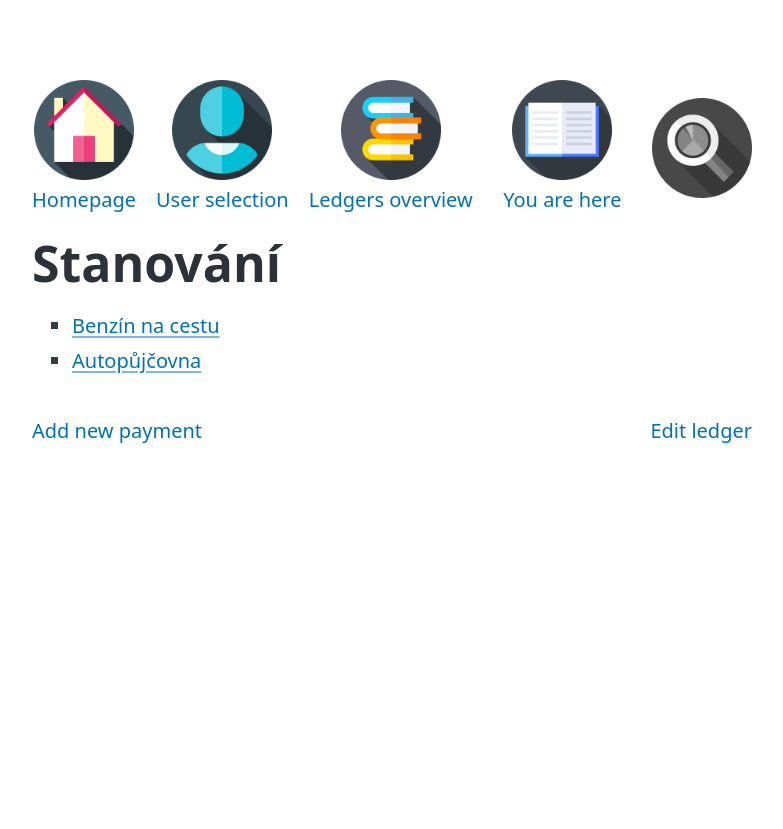
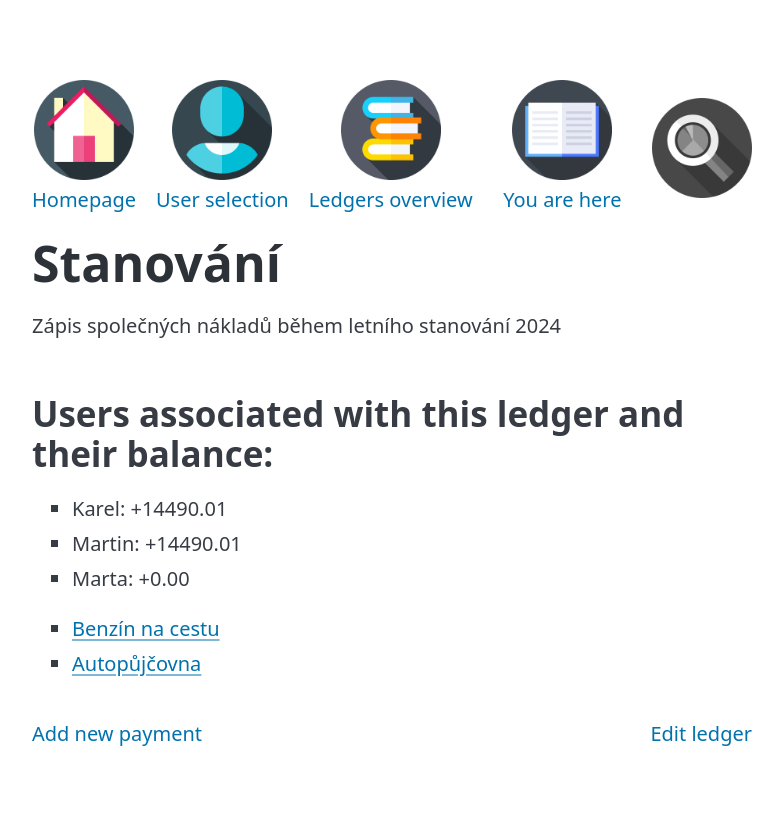
Before and after one commit to RadekSedlacek1/Step-IT-project, a Django app: page /ledger_detail/2/5/ in a window 1280 px wide. Shown: the whole page, without its empty margins (248-1031 px from the left). Before the commit the page ends 443 px from the top, so only its background shows below. Run offline with Django 5.2, Linux system fonts and the light colour scheme; data comes from the database, SQL or seed files in the repository; both versions use the stored data as it was after the commit.

```diff
--- a/Bill_2_split/Bill_2_split/forms.py
+++ b/Bill_2_split/Bill_2_split/forms.py
@@ -18,6 +18,7 @@ class RelationForm(forms.ModelForm):
             'relation': forms.NumberInput(attrs={'placeholder': 'Relation Value'}),
         }
 
+
 class LoginForm(AuthenticationForm):
     username = forms.CharField(
         label='Username',
--- a/Bill_2_split/Bill_2_split/templates/Bill_2_split/ledger_detail.html
+++ b/Bill_2_split/Bill_2_split/templates/Bill_2_split/ledger_detail.html
@@ -4,11 +4,12 @@
 {% load static %}
 
 <nav>
-    <ul><li><a href="{% url 'Bill_2_split:IndexView' %}">
+    <ul>
+        <li><a href="{% url 'Bill_2_split:IndexView' %}">
             <img src="{% static 'Bill_2_split/icons/home_page.png' %}"><span>Homepage</span></a></li>
-    <li><a href="{% url 'Bill_2_split:UserView' %}">
+        <li><a href="{% url 'Bill_2_split:UserView' %}">
             <img src="{% static 'Bill_2_split/icons/user.png' %}"><span>User selection</span></a></li>
-    <li><a href="{% url 'Bill_2_split:ListOfLedgersView' user.pk %}">
+        <li><a href="{% url 'Bill_2_split:ListOfLedgersView' user.pk %}">
             <img src="{% static 'Bill_2_split/icons/ledgers.png' %}"><span>Ledgers overview</span></a></li></ul>
 
     <ul>
@@ -25,17 +26,24 @@
     {{ ledger.name }}
 </h1>
 
-<p> {{ ledger.decs }}</p>
+<p> {{ ledger.desc }}</p>
 <p></p>
 <p></p>
 
+<h2>Users associated with this ledger and their balance:</h2>
+<ul>
+    {% for user_balance in user_balances %}
+    <li>{{ user_balance }}</li>
+    {% empty %}
+    <li>No users associated with this ledger.</li>
+    {% endfor %}
+</ul>
+
 <ul>
     {% for payment in payments %}
-
     <li>
         <a href="{% url 'Bill_2_split:PaymentDetailView' payment.pk ledger.pk user.pk %}"> {{ payment.name }} </a>
     </li>
-
     {% endfor %}
 </ul>
 
@@ -43,7 +51,6 @@
     <ul>
         <li>
             <a href="{% url 'Bill_2_split:PaymentAddView' ledger.pk user.pk %}">Add new payment</a>
-
         </li>
     </ul>
     <ul>
--- a/Bill_2_split/Bill_2_split/templates/Bill_2_split/payment_detail.html
+++ b/Bill_2_split/Bill_2_split/templates/Bill_2_split/payment_detail.html
@@ -69,7 +69,10 @@
     <ul></ul>
     <ul>
         <li>
-            <a href="#"> Delete payment</a>
+            <form method="post" action="{% url 'Bill_2_split:PaymentDeleteView' payment_pk=payment.pk ledger_pk=ledger.pk user_pk=user.pk %}">
+                {% csrf_token %}
+                <button type="submit">Delete payment</button>
+            </form>
         </li>
 
     </ul>
--- a/Bill_2_split/Bill_2_split/urls.py
+++ b/Bill_2_split/Bill_2_split/urls.py
@@ -43,6 +43,10 @@ urlpatterns = [
          views.PaymentEditView.as_view(),
          name='PaymentEditView'),
 
+    path('payment_detail/<int:payment_pk>/<int:ledger_pk>/<int:user_pk>/delete/',
+         views.PaymentDeleteView.as_view(),
+         name='PaymentDeleteView'),
+
     path('relation_detail/<int:payment_pk>/<int:ledger_pk>/<int:user_pk>/add/',
          views.RelationsAddView.as_view(),
          name='RelationsAddView'),
--- a/Bill_2_split/Bill_2_split/views.py
+++ b/Bill_2_split/Bill_2_split/views.py
@@ -1,13 +1,13 @@
 
-from django.views import generic
+from django.views import generic, View
 from Bill_2_split.models import User, Ledger, Payment, Relation
 from .functions import calculate_relation_costs
-from django.urls import reverse
+from django.urls import reverse, reverse_lazy
 from django.http import HttpResponseRedirect
 from datetime import datetime
 from .forms import RelationForm
 from django.shortcuts import redirect, get_object_or_404
-from django.views.generic.edit import UpdateView
+from django.views.generic.edit import UpdateView, DeleteView
 
 class IndexView(generic.TemplateView):
     template_name = 'Bill_2_split/index.html'
@@ -79,6 +79,7 @@ class LedgerAddView(generic.CreateView):
 
         return HttpResponseRedirect(reverse('Bill_2_pay:ListOfLedgersView', kwargs={'user_pk': user.pk}))
 
+
 class LedgerDetailView(generic.DetailView):
     model = Ledger
     template_name = 'Bill_2_split/ledger_detail.html'
@@ -91,17 +92,50 @@ class LedgerDetailView(generic.DetailView):
     def get_context_data(self, **kwargs):
         context = super().get_context_data(**kwargs)
 
-        ledger_id = self.kwargs.get('ledger_pk')
+        ledger = self.get_object()
         user_id = self.kwargs.get('user_pk')
-
-        ledger = Ledger.objects.get(pk=ledger_id)
         user = User.objects.get(pk=user_id)
 
+        # Retrieve payments and relations for the ledger
+        payments = Payment.objects.filter(ledger=ledger)
+        relations = Relation.objects.filter(payment__in=payments)
+
+        # Get users associated with the ledger through relations
+        ledger_users = User.objects.filter(relation__in=relations).distinct()
+
+        # Calculate balance for each user
+        user_balances = []
+        for user in ledger_users:
+            # Get all relations for this user and ledger
+            user_relations = relations.filter(user=user)
+
+            # Calculate the total balance for this user
+            balance = sum(
+                payment.cost * relation.relation
+                for payment in payments
+                for relation in user_relations
+                if relation.payment == payment
+            )
+
+            # Format the balance
+            balance_str = f"{user.name}: {balance:+.2f}"
+            user_balances.append(balance_str)
+
+            # Debug print statement
+            print(f'User: {user.name}, Balance: {balance}')
+
+        # Adding context
+        context['relations'] = relations
         context['ledger'] = ledger
+        context['ledger_users'] = ledger_users
+        context['payments'] = payments
         context['user'] = user
-        context['payments'] = Payment.objects.filter(ledger=ledger)
+        context['user_balances'] = user_balances
 
         return context
+
+
+
 
 class LedgerEditView(UpdateView):
     model = Ledger
@@ -150,6 +184,10 @@ class PaymentAddView(generic.CreateView):
 
         form.instance.ledger = ledger
         form.instance.user = user
+        relation_value = self.request.POST.get('relation', '0')
+        if int(relation_value) != 0:                                # Udělej zápis jen pro relatiok které má smysl - ne všechny uživatele
+            Relation.objects.create(user=user, ledger=ledger, relation=int(relation_value))
+
         return super().form_valid(form)
 
     def get_success_url(self):
@@ -219,6 +257,26 @@ class PaymentEditView(UpdateView):
                            'ledger_pk': ledger.pk,
                            'user_pk': user_id
         })
+
+#
+class PaymentDeleteView(View):
+
+    def post(self, request, *args, **kwargs):
+        payment_pk = self.kwargs.get('payment_pk')
+        ledger_pk = self.kwargs.get('ledger_pk')
+        user_pk = self.kwargs.get('user_pk')
+
+        payment = get_object_or_404(Payment, pk=payment_pk)
+        # Smažte všechny vztahy související s tímto platbou
+        Relation.objects.filter(payment=payment).delete()
+        # Smažte samotnou platbu
+        payment.delete()
+
+        # Přesměrování zpět na detail ledgeru
+        return redirect('Bill_2_split:LedgerDetailView', ledger_pk=ledger_pk, user_pk=user_pk)
+
+#
+
 class RelationsAddView(generic.DetailView):
     model = Payment
     template_name = 'Bill_2_split/relation_add.html'
@@ -281,19 +339,19 @@ class RelationsEditView(UpdateView):
     def form_valid(self, form):
         response = super().form_valid(form)
 
-        users = User.objects.all()
-        for user in users:
-            form_prefix = str(user.id)
-            relation_form = RelationForm(self.request.POST, prefix=form_prefix)
+        relations = Relation.objects.filter(payment__ledger=self.object.ledger)         # Vrať mi formulář pro všechny uživatele ledgeru
+
+        for relation in relations:
+            form_prefix = str(relation.user.id)
+            relation_form = RelationForm(self.request.POST, prefix=form_prefix, instance=relation)
+
             if relation_form.is_valid():
-                relation = relation_form.save(commit=False)
-                relation.payment = self.object
-                relation.save()
+                relation_form.save()
+                print(f"Relation for user {relation.user.id} was successfully updated.")
             else:
                 print(f"Form with prefix {form_prefix} is invalid: {relation_form.errors}")
 
         return response
-
     def get_success_url(self):
         ledger = self.object.ledger
         user_id = self.kwargs.get('user_pk')
```
Also changed, not shown: Bill_2_split/Bill_2_split/templates/Bill_2_split/payment_delete.html (added, +12 -0 lines), Bill_2_split/Bill_2_split/templates/Bill_2_split/relation_edit.html (+7 -10 lines), Bill_2_split/Bill_2_split/migrations/0001_initial.py, Bill_2_split/db.sqlite3.
